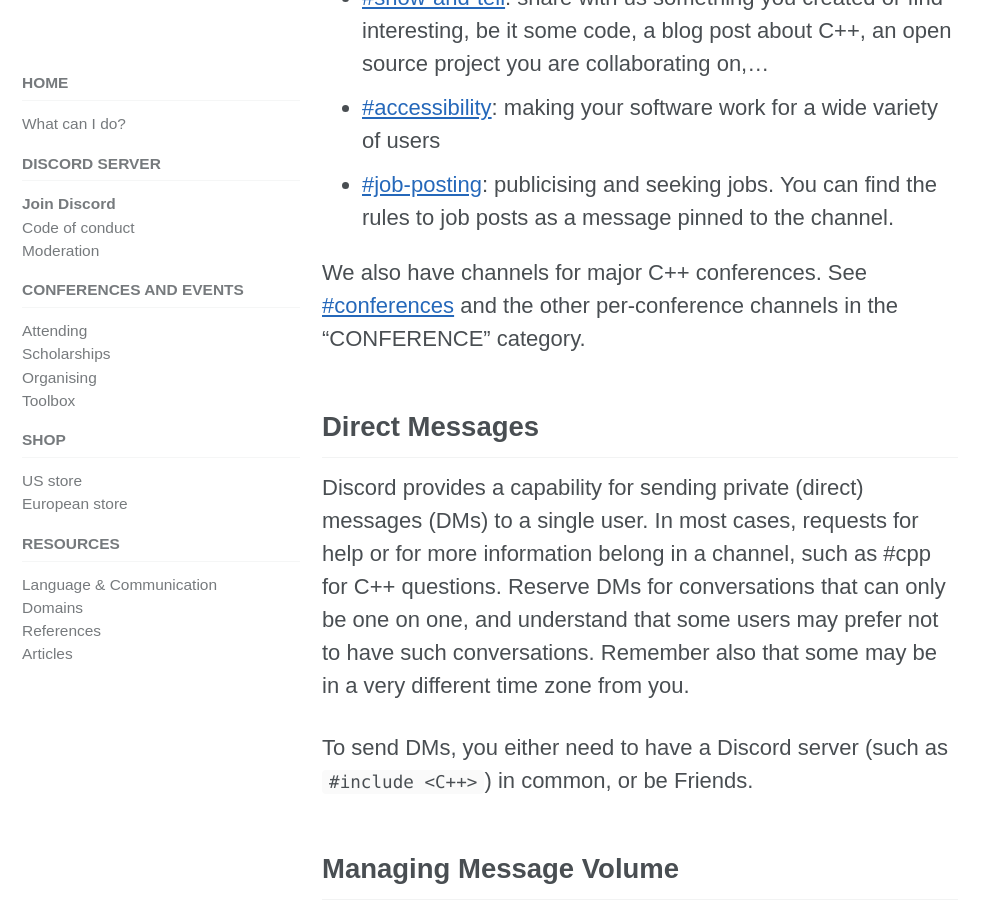
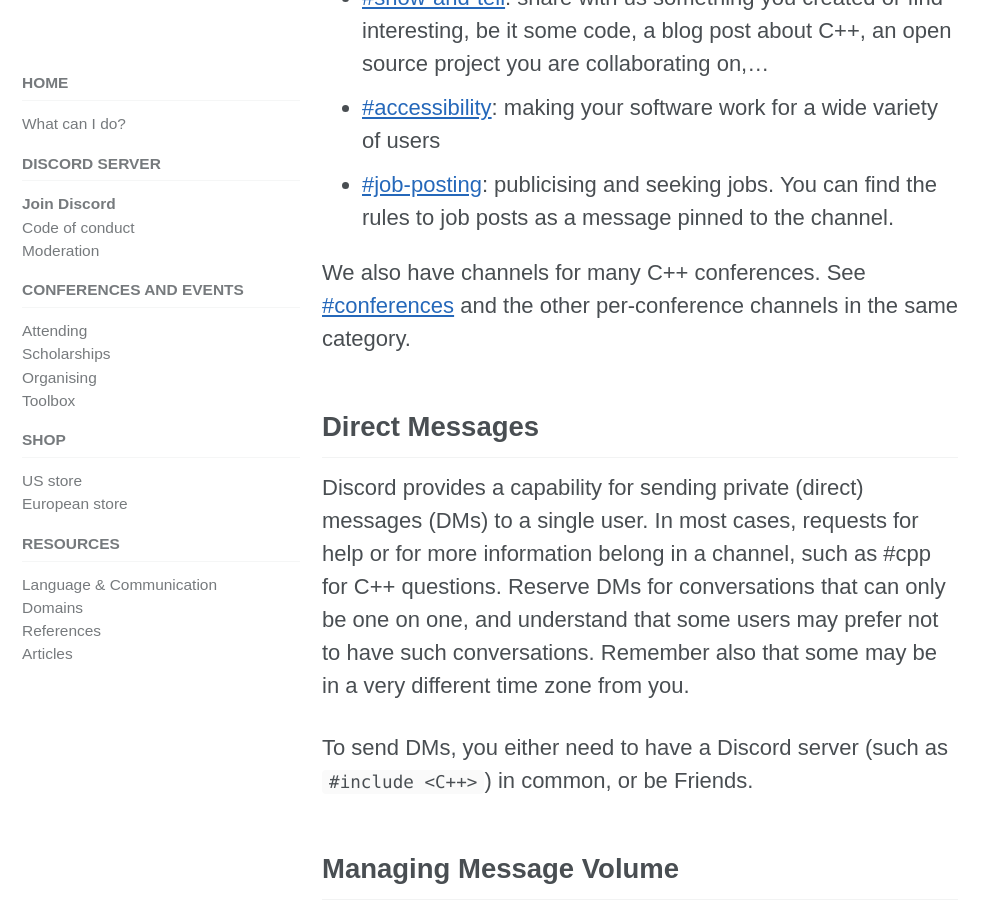
Before and after one commit to include-cpp/include-cpp.github.io, a Jekyll site: the page built from discord/index.md, in a window 1280 px wide and 900 px high, scrolled down 4213 px. Shown: the whole window, without its empty margins (0-998 px from the left). Built offline with Jekyll 4.4.1, drawn with Linux system fonts in a browser that asks for light colours; cached includes are drawn as plain includes; nearby versions of some CDN libraries.

Commit message:
Improve wording for conference channels.

```diff
--- a/discord/index.md
+++ b/discord/index.md
@@ -70,7 +70,7 @@ Some special purpose channels:
 * [\#accessibility](https://discord.com/channels/400588936151433218/476454191628288000): making your software work for a wide variety of users
 * [\#job-posting](https://discord.com/channels/400588936151433218/403269639670595614): publicising and seeking jobs. You can find the rules to job posts as a message pinned to the channel.
 
-We also have channels for major C++ conferences. See [\#conferences](https://discord.com/channels/400588936151433218/753631680803373077) and the other per-conference channels in the "CONFERENCE" category.
+We also have channels for many C++ conferences. See [\#conferences](https://discord.com/channels/400588936151433218/753631680803373077) and the other per-conference channels in the same category.
 
 ## Direct Messages
 
```
